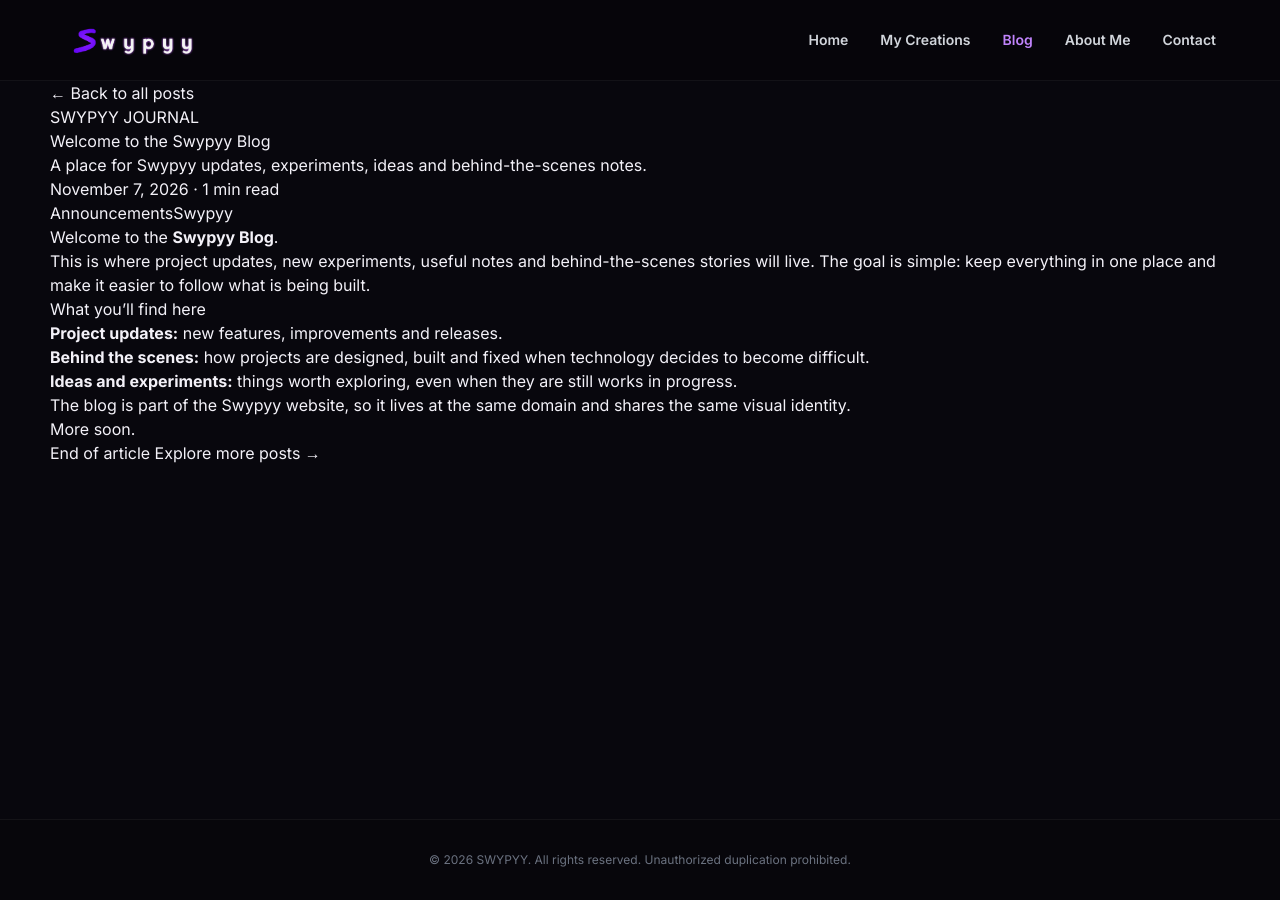
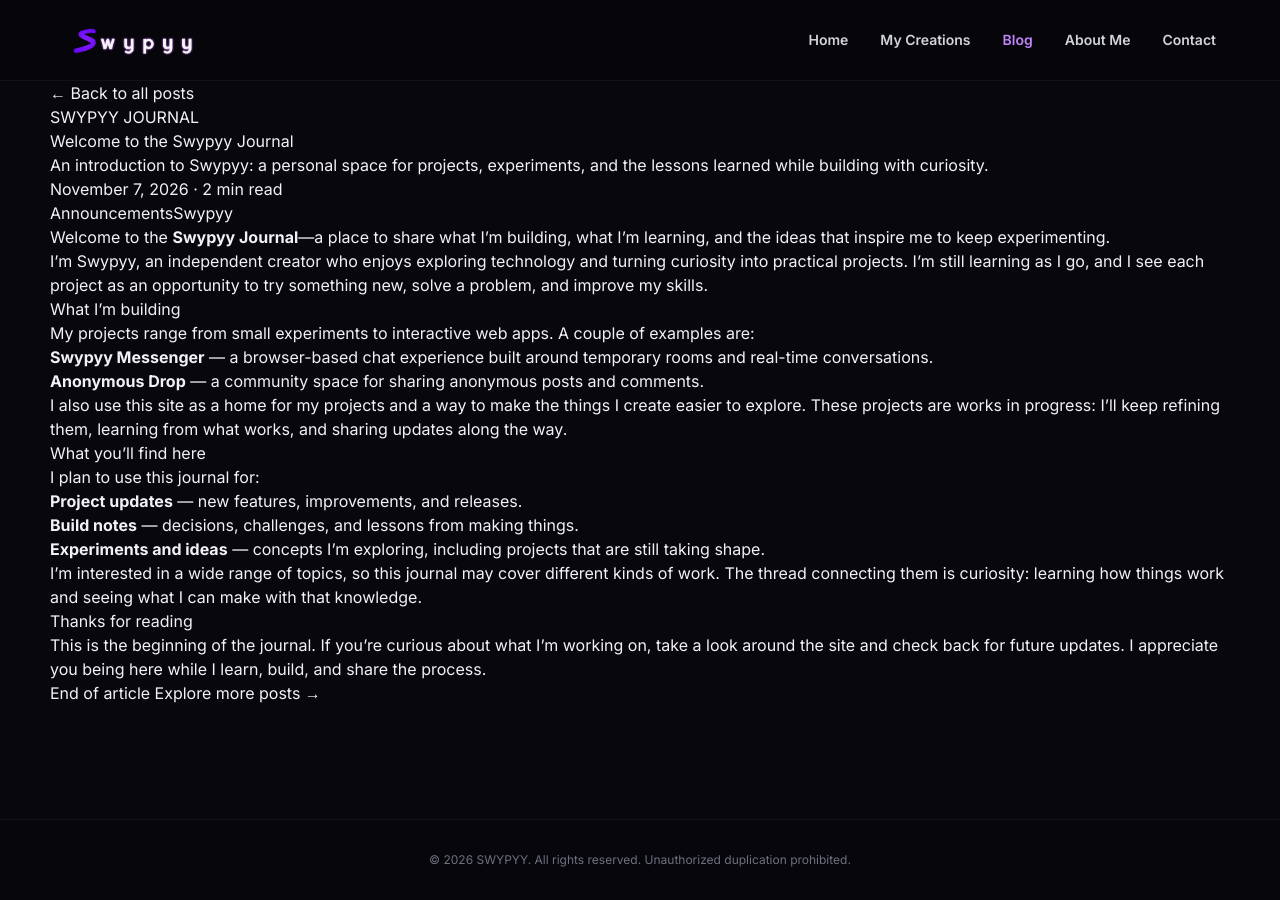
Before and after one commit to swypyy/swypyy.github.io, a Jekyll site: the page built from _posts/2026-11-07-welcome-to-the-swypyy-blog.md, in a window 1280 px wide. Built offline with Jekyll 4.4.1, drawn with Linux system fonts in a browser that asks for light colours; nearby versions of some CDN libraries.

Commit message:
Rewrite welcome post with a polished introduction based on the projects in the repository

```diff
--- a/_posts/2026-11-07-welcome-to-the-swypyy-blog.md
+++ b/_posts/2026-11-07-welcome-to-the-swypyy-blog.md
@@ -1,23 +1,36 @@
 ---
 layout: post
-title: "Welcome to the Swypyy Blog"
+title: "Welcome to the Swypyy Journal"
 date: 2026-11-07 16:00:00 +0530
-description: "A place for Swypyy updates, experiments, ideas and behind-the-scenes notes."
+description: "An introduction to Swypyy: a personal space for projects, experiments, and the lessons learned while building with curiosity."
 featured: true
 tags: [Announcements, Swypyy]
 categories: [Updates]
 ---
 
-Welcome to the **Swypyy Blog**.
+Welcome to the **Swypyy Journal**—a place to share what I’m building, what I’m learning, and the ideas that inspire me to keep experimenting.
 
-This is where project updates, new experiments, useful notes and behind-the-scenes stories will live. The goal is simple: keep everything in one place and make it easier to follow what is being built.
+I’m Swypyy, an independent creator who enjoys exploring technology and turning curiosity into practical projects. I’m still learning as I go, and I see each project as an opportunity to try something new, solve a problem, and improve my skills.
 
-## What you'll find here
+## What I’m building
 
-- **Project updates:** new features, improvements and releases.
-- **Behind the scenes:** how projects are designed, built and fixed when technology decides to become difficult.
-- **Ideas and experiments:** things worth exploring, even when they are still works in progress.
+My projects range from small experiments to interactive web apps. A couple of examples are:
 
-The blog is part of the Swypyy website, so it lives at the same domain and shares the same visual identity.
+- **Swypyy Messenger** — a browser-based chat experience built around temporary rooms and real-time conversations.
+- **Anonymous Drop** — a community space for sharing anonymous posts and comments.
 
-More soon.
+I also use this site as a home for my projects and a way to make the things I create easier to explore. These projects are works in progress: I’ll keep refining them, learning from what works, and sharing updates along the way.
+
+## What you’ll find here
+
+I plan to use this journal for:
+
+- **Project updates** — new features, improvements, and releases.
+- **Build notes** — decisions, challenges, and lessons from making things.
+- **Experiments and ideas** — concepts I’m exploring, including projects that are still taking shape.
+
+I’m interested in a wide range of topics, so this journal may cover different kinds of work. The thread connecting them is curiosity: learning how things work and seeing what I can make with that knowledge.
+
+## Thanks for reading
+
+This is the beginning of the journal. If you’re curious about what I’m working on, take a look around the site and check back for future updates. I appreciate you being here while I learn, build, and share the process.
```
